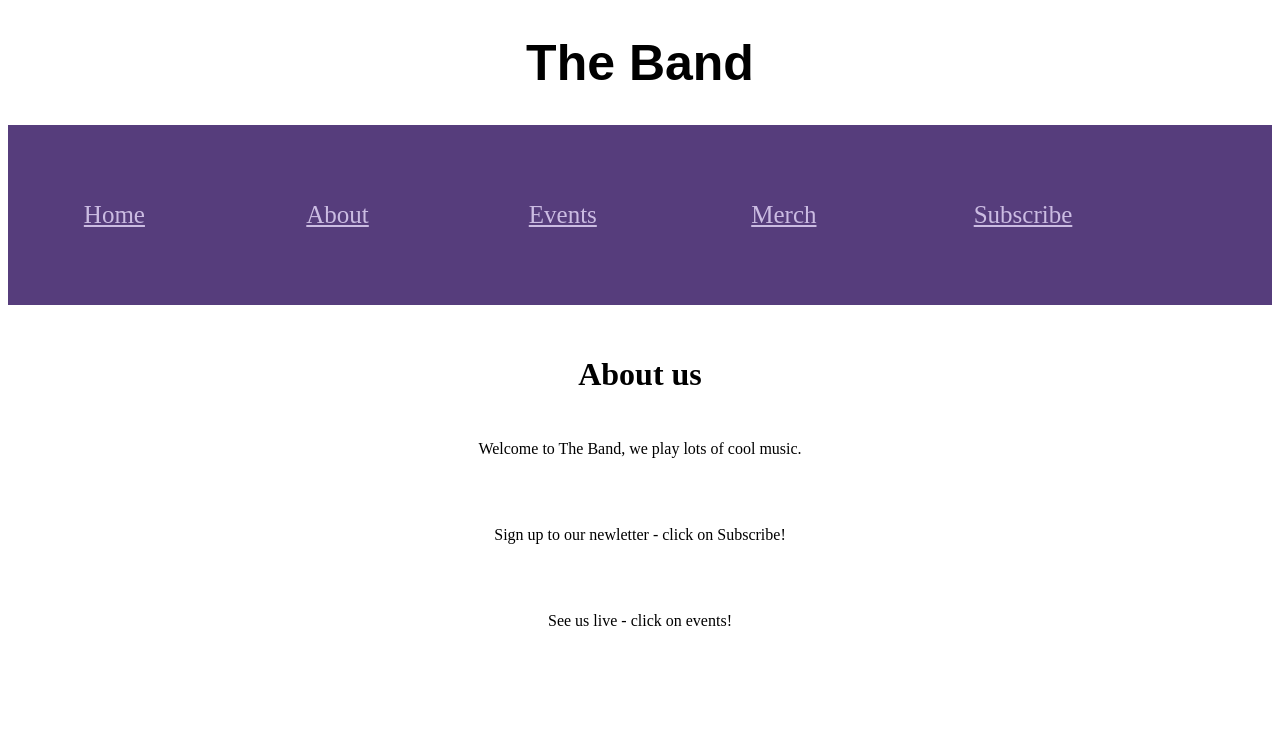
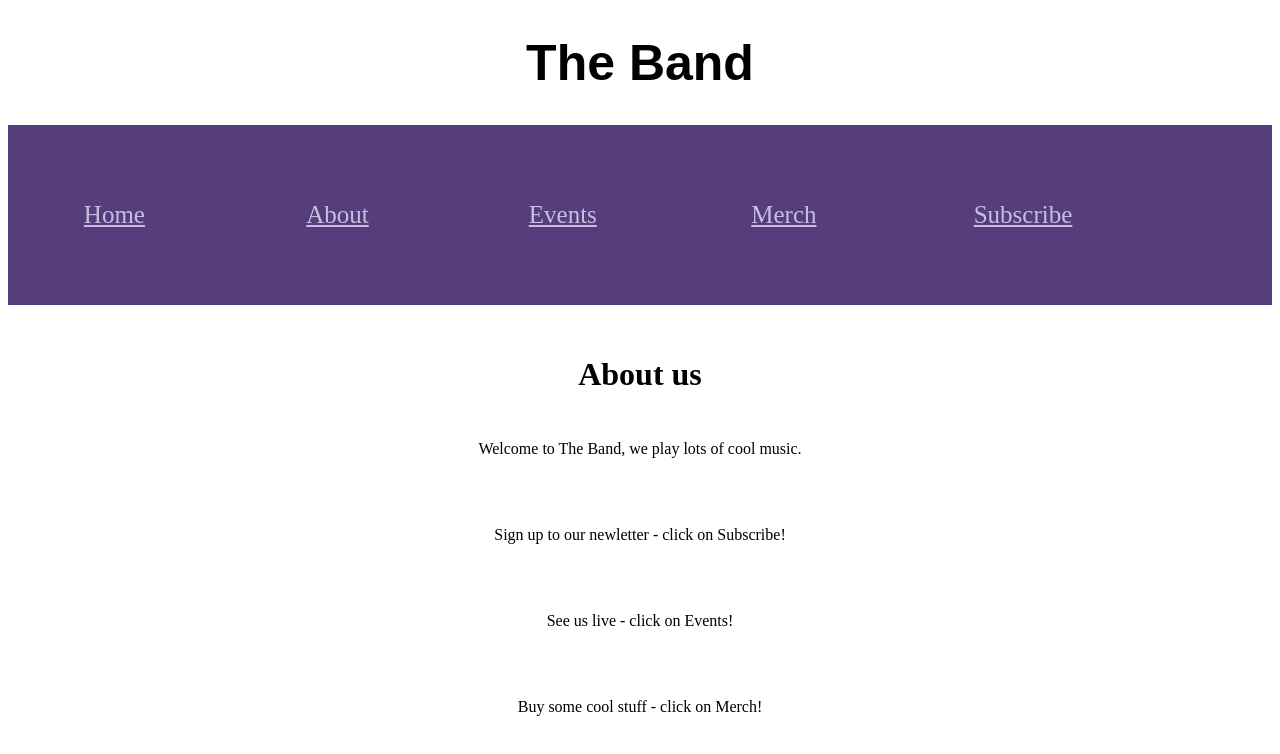
Before and after one commit to aname4405/myApp, a React (Create React App) app: page /about in a window 1280 px wide. Shown: the top 754 px of the page. Built offline with nearby package versions, Linux system fonts and the light colour scheme.

Commit message:
Update about.jsx

```diff
--- a/src/pages/about/about.jsx
+++ b/src/pages/about/about.jsx
@@ -7,7 +7,9 @@ export default () => (
         <br></br>
         <p>Sign up to our newletter - click on Subscribe!</p>
         <br></br>
-        <p>See us live - click on events!</p>
+        <p>See us live - click on Events!</p>
+        <br></br>
+        <p>Buy some cool stuff - click on Merch!</p>
     </div>
 
 );
```
